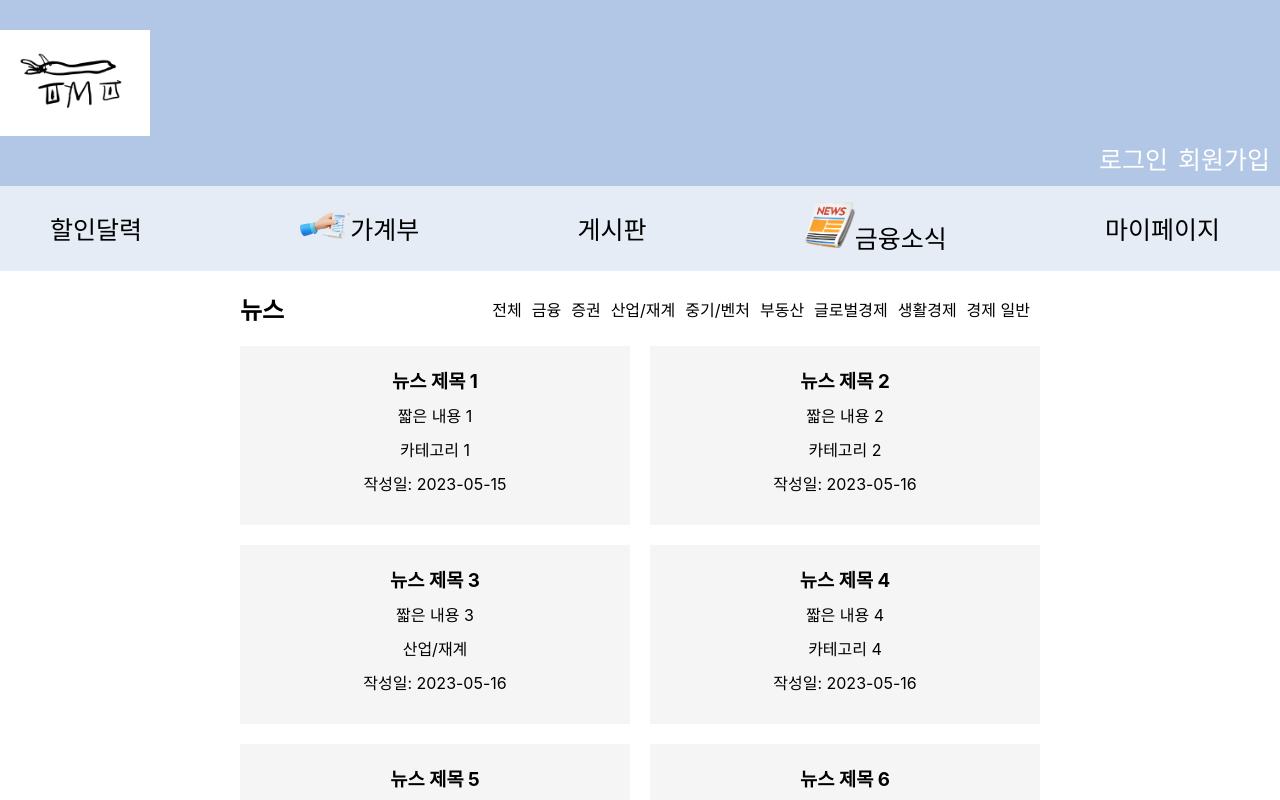
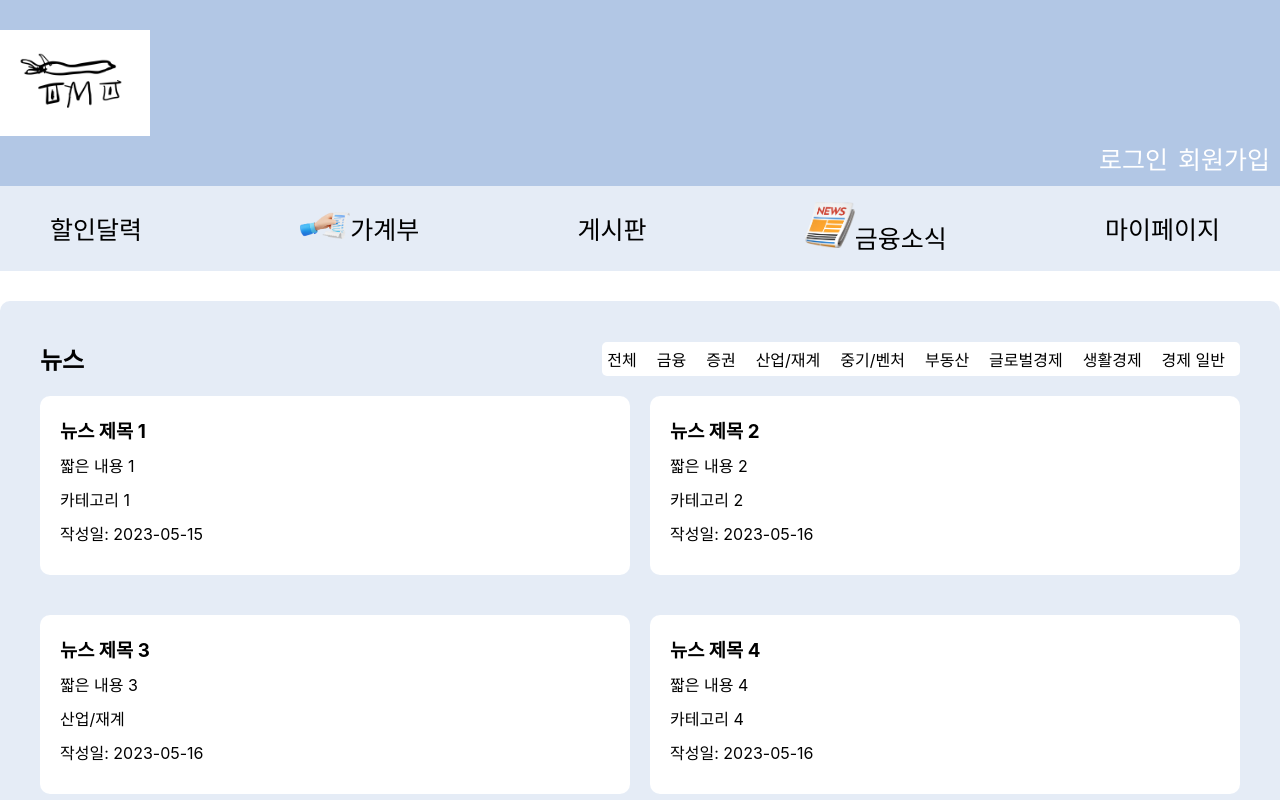
Before and after one commit to KBTMT/front-end, a React (Create React App) app: page /financialnews in a window 1280 px wide. Shown: the top 800 px of the page. Built offline with nearby package versions, Linux system fonts and the light colour scheme; a web font is replaced by a local one.

Commit message:
feat : 0525 18:54

```diff
--- a/src/Pages/Financialnews/Financialnews.css
+++ b/src/Pages/Financialnews/Financialnews.css
@@ -1,7 +1,9 @@
 .news-container {
-    max-width: 800px;
-    margin: 0 auto;
-    padding: 20px;
+  max-width: 1500px;
+  margin: 30px auto;
+  padding: 40px;
+  background-color: #E5ECF6;
+  border-radius: 10px;
 }
 
 .news-header {
@@ -9,11 +11,18 @@
   align-items: center;
   justify-content: space-between;
   margin-bottom: 20px;
+  border-radius: 10px;
 }
 
 .news-header h2 {
   margin: 0;
 }
+
+.category-menu {
+  background-color: #ffffff;
+  border-radius: 5px;
+}
+
 
 .category-menu ul {
   list-style-type: none;
@@ -25,6 +34,15 @@
 .category-menu ul li {
   margin-right: 10px;
   cursor: pointer;
+  padding: 5px;
+  transition: color 0.2s ease-in, background 0.2s ease-in;
+}
+
+.category-menu ul li:hover {
+  color: black;
+  background: #E5ECF6;
+  cursor: pointer;
+
 }
 
 .news-list {
@@ -34,15 +52,14 @@
 }
 
 .news-item {
-    background-color: #f5f5f5;
+  background-color: #ffffff;
   padding: 20px;
+  flex-direction: column;
+  margin-bottom: 20px;
+  text-align: left;
+  border-radius: 10px;
 }
 
-  .news-item img {
-    width: 100%;
-    height: auto;
-    margin-bottom: 10px;
-  }
 
 .news-item h3 {
   margin: 0;
@@ -51,6 +68,13 @@
 .news-item p {
   margin: 10px 0;
 }
+
+.news-item p2 {
+  margin: 20px 0px 10px 0px;
+  float: right;
+}
+
+
 
 .pagination {
   display: flex;
```
Lines whose indentation alone changed are shown as unchanged.
